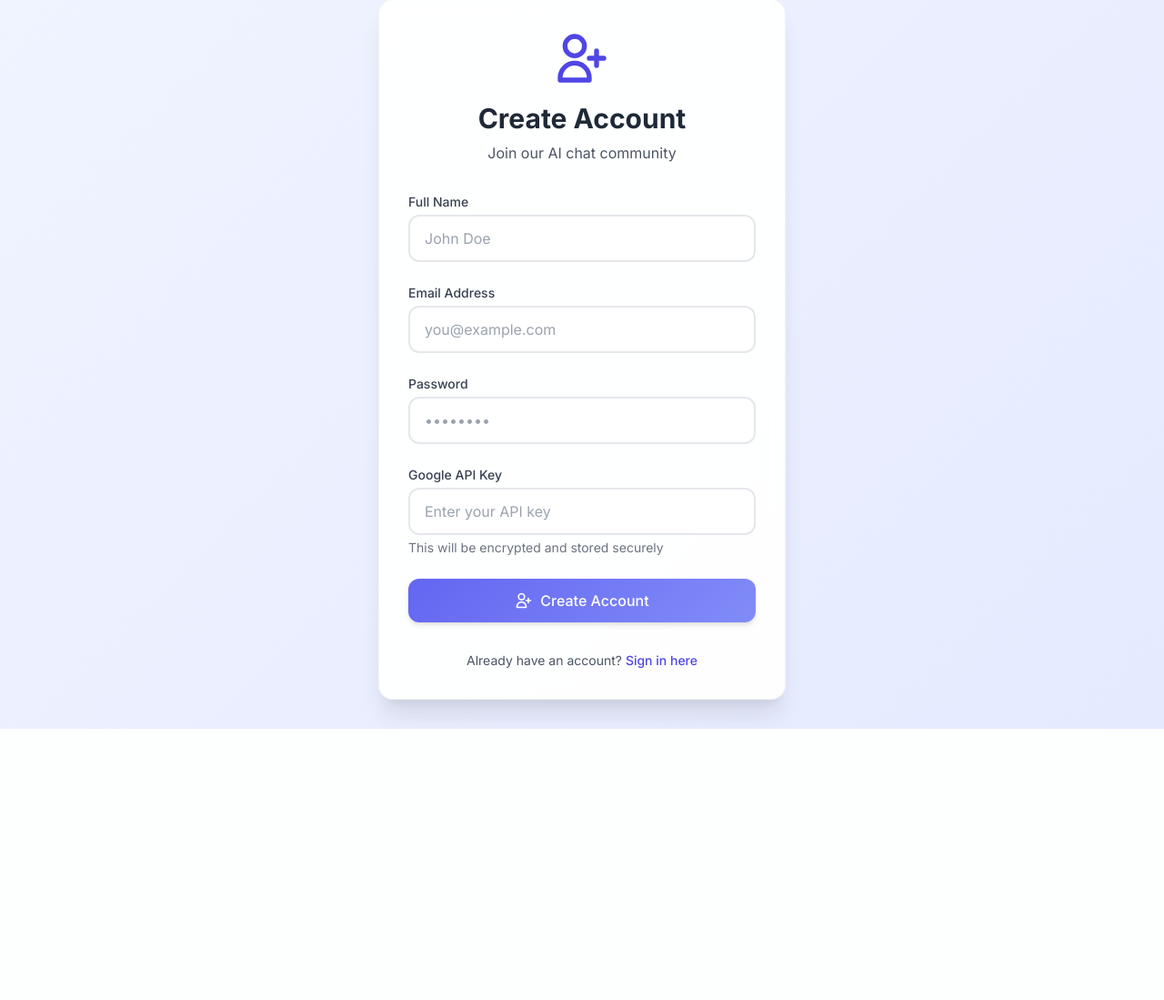
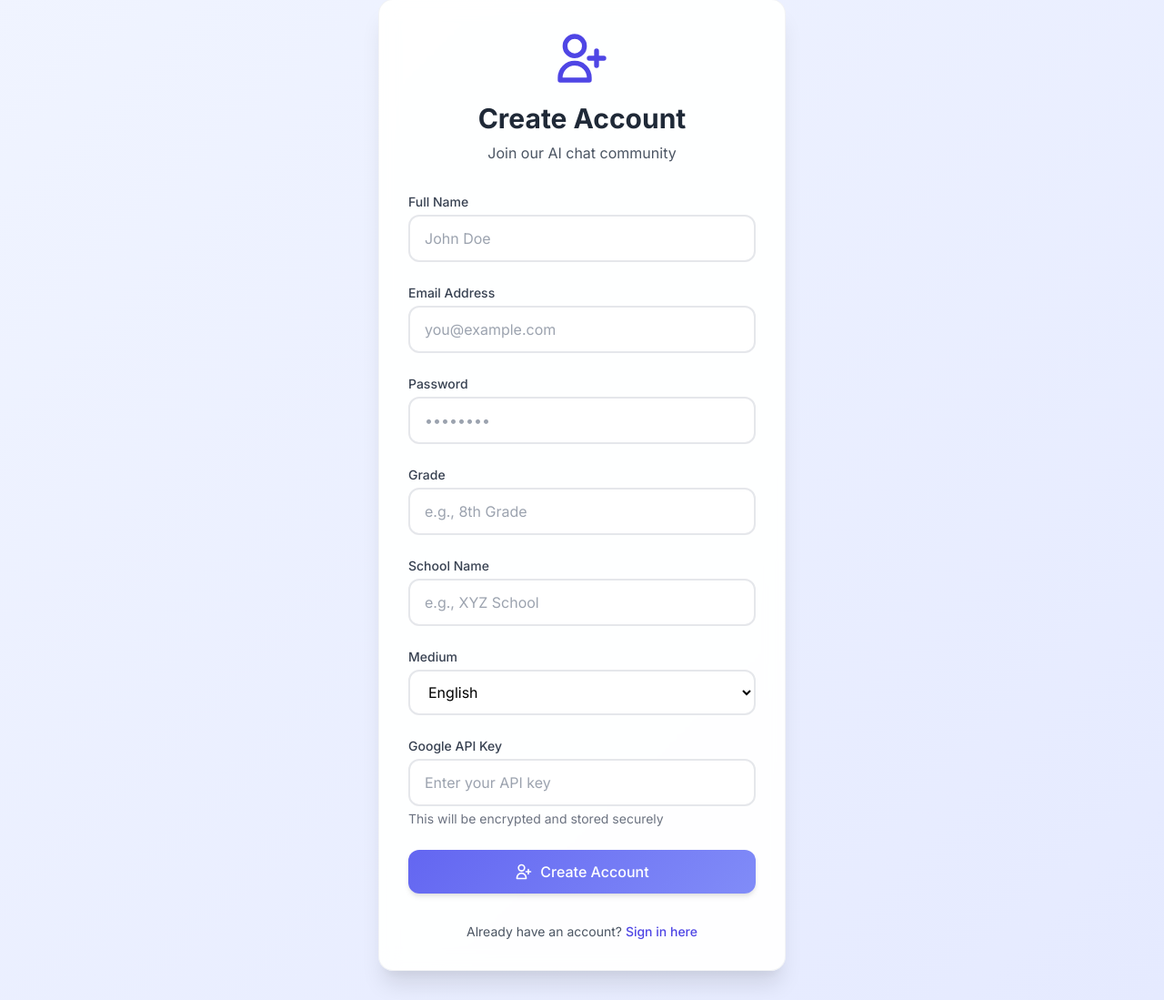
Before and after one commit to hamza5588/educationflaskapp, a Flask app: page /signup in a window 1280 px wide. Shown: the part 33-1132 px from the top of the page at 91% size. Before the commit the page ends 834 px from the top, so only its background shows below. Run offline with Flask 3, Linux system fonts and the light colour scheme.

Commit message:
file are added

```diff
--- a/app.py
+++ b/app.py
@@ -1,4 +1,199 @@
-# app.py
+# # app.py
+# from flask import Flask, render_template, request, redirect, url_for, flash, session, jsonify
+# from functools import wraps
+# import sqlite3
+# import hashlib
+# from datetime import datetime
+# from langchain_google_genai import ChatGoogleGenerativeAI
+
+# app = Flask(__name__)
+# app.secret_key = 'your_secret_key_here'  # Change this to a secure secret key
+
+# # Database functions
+# def init_db():
+#     conn = sqlite3.connect('users.db')
+#     c = conn.cursor()
+#     c.execute('''
+#         CREATE TABLE IF NOT EXISTS users (
+#             name TEXT,
+#             email TEXT PRIMARY KEY,
+#             password TEXT,
+#             api_key TEXT,
+#             grade TEXT,
+#             school TEXT,
+#             medium TEXT
+#         )
+#     ''')
+#     conn.commit()
+#     conn.close()
+
+
+# def hash_password(password):
+#     return hashlib.sha256(password.encode()).hexdigest()
+
+# def save_user(name, email, password, api_key, grade, school, medium):
+#     conn = sqlite3.connect('users.db')
+#     c = conn.cursor()
+#     try:
+#         c.execute(
+#             "INSERT INTO users (name, email, password, api_key, grade, school, medium) VALUES (?, ?, ?, ?, ?, ?, ?)",
+#             (name, email, hash_password(password), api_key, grade, school, medium)
+#         )
+#         conn.commit()
+#         return True
+#     except sqlite3.IntegrityError:
+#         return False
+#     finally:
+#         conn.close()
+
+
+
+# def get_user(email, password):
+#     conn = sqlite3.connect('users.db')
+#     c = conn.cursor()
+#     c.execute(
+#         "SELECT * FROM users WHERE email=? AND password=?",
+#         (email, hash_password(password))
+#     )
+#     user = c.fetchone()
+#     conn.close()
+#     return user
+
+
+# def update_api_key(email, new_api_key):
+#     conn = sqlite3.connect('users.db')
+#     c = conn.cursor()
+#     c.execute(
+#         "UPDATE users SET api_key=? WHERE email=?",
+#         (new_api_key, email)
+#     )
+#     conn.commit()
+#     conn.close()
+
+# # Login decorator
+# def login_required(f):
+#     @wraps(f)
+#     def decorated_function(*args, **kwargs):
+#         if 'user' not in session:
+#             return redirect(url_for('login'))
+#         return f(*args, **kwargs)
+#     return decorated_function
+
+# # Routes
+# @app.route('/')
+# def index():
+#     if 'user' in session:
+#         return redirect(url_for('chat'))
+#     return redirect(url_for('login'))
+
+# @app.route('/login', methods=['GET', 'POST'])
+# def login():
+#     if request.method == 'POST':
+#         email = request.form['email']
+#         password = request.form['password']
+
+#         user = get_user(email, password)
+#         if user:
+#             session['user'] = {
+#                 'name': user[0],
+#                 'email': user[1],
+#                 'api_key': user[3],
+#                 'grade': user[4],
+#                 'school': user[5],
+#                 'medium': user[6]
+#             }
+#             flash('Welcome back!', 'success')
+#             return redirect(url_for('chat'))
+#         flash('Invalid credentials!', 'error')
+#     return render_template('login.html')
+
+
+# @app.route('/signup', methods=['GET', 'POST'])
+# def signup():
+#     if request.method == 'POST':
+#         name = request.form['name']
+#         email = request.form['email']
+#         password = request.form['password']
+#         api_key = request.form['api_key']
+#         grade = request.form['grade']
+#         school = request.form['school']
+#         medium = request.form['medium']
+
+#         if save_user(name, email, password, api_key, grade, school, medium):
+#             flash('Account created successfully!', 'success')
+#             return redirect(url_for('login'))
+#         flash('Email already exists!', 'error')
+#     return render_template('signup.html')
+
+
+# @app.route('/chat')
+# @login_required
+# def chat():
+#     return render_template('chat.html', user=session['user'])
+
+# @app.route('/send_message', methods=['POST'])
+# @login_required
+# def send_message():
+#     data = request.json
+#     user_message = data.get('message')
+
+#     if user_message:
+#         llm = ChatGoogleGenerativeAI(
+#             model="gemini-1.5-pro",
+#             google_api_key=session['user']['api_key'],
+#             temperature=0.1,
+#             max_tokens=150,
+#             timeout=10,
+#             max_retries=1
+#         )
+
+#         user_context = {
+#             "name": session['user']['name'],
+#             "grade": session['user'].get('grade'),
+#             "school": session['user'].get('school'),
+#             "medium": session['user'].get('medium')
+#         }
+
+#         full_message = f"Context: {user_context}\nMessage: {user_message}"
+
+#         try:
+#             response = llm.invoke(full_message)
+#             return jsonify({
+#                 'status': 'success',
+#                 'response': response.content
+#             })
+#         except Exception as e:
+#             return jsonify({
+#                 'status': 'error',
+#                 'message': str(e)
+#             })
+
+#     return jsonify({
+#         'status': 'error',
+#         'message': 'No message provided'
+#     })
+
+
+# @app.route('/update_api_key', methods=['POST'])
+# @login_required
+# def update_api_key_route():
+#     new_api_key = request.form['api_key']
+#     if new_api_key:
+#         update_api_key(session['user']['email'], new_api_key)
+#         session['user']['api_key'] = new_api_key
+#         flash('API Key updated successfully!', 'success')
+#     return redirect(url_for('chat'))
+
+# @app.route('/logout')
+# def logout():
+#     session.pop('user', None)
+#     return redirect(url_for('login'))
+
+# if __name__ == '__main__':
+#     init_db()
+#     app.run(debug=True)
+
+
 from flask import Flask, render_template, request, redirect, url_for, flash, session, jsonify
 from functools import wraps
 import sqlite3
@@ -18,7 +213,21 @@ def init_db():
             name TEXT,
             email TEXT PRIMARY KEY,
             password TEXT,
-            api_key TEXT
+            api_key TEXT,
+            grade TEXT,
+            school TEXT,
+            medium TEXT
+        )
+    ''')
+    c.execute('''
+        CREATE TABLE IF NOT EXISTS chat_history (
+            id INTEGER PRIMARY KEY AUTOINCREMENT,
+            user_email TEXT,
+            message TEXT,
+            response TEXT,
+            validation TEXT,
+            timestamp DATETIME DEFAULT CURRENT_TIMESTAMP,
+            FOREIGN KEY (user_email) REFERENCES users(email)
         )
     ''')
     conn.commit()
@@ -27,13 +236,13 @@ def init_db():
 def hash_password(password):
     return hashlib.sha256(password.encode()).hexdigest()
 
-def save_user(name, email, password, api_key):
+def save_user(name, email, password, api_key, grade, school, medium):
     conn = sqlite3.connect('users.db')
     c = conn.cursor()
     try:
         c.execute(
-            "INSERT INTO users (name, email, password, api_key) VALUES (?, ?, ?, ?)",
-            (name, email, hash_password(password), api_key)
+            "INSERT INTO users (name, email, password, api_key, grade, school, medium) VALUES (?, ?, ?, ?, ?, ?, ?)",
+            (name, email, hash_password(password), api_key, grade, school, medium)
         )
         conn.commit()
         return True
@@ -53,15 +262,39 @@ def get_user(email, password):
     conn.close()
     return user
 
-def update_api_key(email, new_api_key):
+def save_chat_history(user_email, message, response, validation=None):
     conn = sqlite3.connect('users.db')
     c = conn.cursor()
     c.execute(
-        "UPDATE users SET api_key=? WHERE email=?",
-        (new_api_key, email)
+        "INSERT INTO chat_history (user_email, message, response, validation, timestamp) VALUES (?, ?, ?, ?, datetime('now'))",
+        (user_email, message, response, validation)
     )
     conn.commit()
     conn.close()
+
+def validate_with_ai(user_message, generated_response):
+    checker_llm = ChatGoogleGenerativeAI(
+        model="gemini-1.5-pro",
+        google_api_key="your_google_api_key_for_checker",
+        temperature=0.1,
+        max_tokens=150,
+        timeout=10,
+        max_retries=1
+    )
+
+    validation_prompt = (
+        f"Validate the following response for accuracy and relevance.\n"
+        f"User Message: {user_message}\n"
+        f"Generated Response: {generated_response}\n"
+        f"Does the response accurately and relevantly address the user's message? "
+        f"Respond with 'Yes' or 'No', and explain why."
+    )
+
+    try:
+        validation_response = checker_llm.invoke(validation_prompt)
+        return validation_response.content
+    except Exception as e:
+        return f"Validation Error: {e}"
 
 # Login decorator
 def login_required(f):
@@ -90,7 +323,10 @@ def login():
             session['user'] = {
                 'name': user[0],
                 'email': user[1],
-                'api_key': user[3]
+                'api_key': user[3],
+                'grade': user[4],
+                'school': user[5],
+                'medium': user[6]
             }
             flash('Welcome back!', 'success')
             return redirect(url_for('chat'))
@@ -104,8 +340,11 @@ def signup():
         email = request.form['email']
         password = request.form['password']
         api_key = request.form['api_key']
+        grade = request.form['grade']
+        school = request.form['school']
+        medium = request.form['medium']
 
-        if save_user(name, email, password, api_key):
+        if save_user(name, email, password, api_key, grade, school, medium):
             flash('Account created successfully!', 'success')
             return redirect(url_for('login'))
         flash('Email already exists!', 'error')
@@ -126,17 +365,44 @@ def send_message():
         llm = ChatGoogleGenerativeAI(
             model="gemini-1.5-pro",
             google_api_key=session['user']['api_key'],
-            temperature=0.1,
+            temperature=0.5,  # Adjust temperature for more human-like randomness
             max_tokens=150,
             timeout=10,
             max_retries=1
         )
 
+        user_context = {
+            "name": session['user']['name'],
+            "grade": session['user'].get('grade'),
+            "medium": session['user'].get('medium'),
+            "school": session['user'].get('school')
+        }
+
+        # Include context in the prompt
+        full_message = (
+            f"You are an AI assistant for students. Your goal is to be conversational and friendly.\n"
+            f"Student Name: {user_context['name']}\n"
+            f"Grade: {user_context['grade']}\n"
+            f"Medium: {user_context['medium']}\n"
+            f"School: {user_context['school']}\n"
+            f"Message from {user_context['name']}: {user_message}\n"
+            f"Respond like a friendly and knowledgeable assistant."
+        )
+
         try:
-            response = llm.invoke(user_message)
+            response = llm.invoke(full_message)
+            generated_response = response.content
+
+            # Validate the response using the Checker Agent
+            validation_result = validate_with_ai(user_message, generated_response)
+
+            # Save conversation and validation result to the database
+            save_chat_history(session['user']['email'], user_message, generated_response, validation_result)
+
             return jsonify({
                 'status': 'success',
-                'response': response.content
+                'response': generated_response,
+                'validation': validation_result
             })
         except Exception as e:
             return jsonify({
@@ -149,12 +415,28 @@ def send_message():
         'message': 'No message provided'
     })
 
+
+@app.route('/history', methods=['GET'])
+@login_required
+def get_history():
+    conn = sqlite3.connect('users.db')
+    c = conn.cursor()
+    c.execute("SELECT message, response, validation, timestamp FROM chat_history WHERE user_email=? ORDER BY timestamp DESC",
+              (session['user']['email'],))
+    history = c.fetchall()
+    conn.close()
+    return jsonify(history)
+
 @app.route('/update_api_key', methods=['POST'])
 @login_required
 def update_api_key_route():
     new_api_key = request.form['api_key']
     if new_api_key:
-        update_api_key(session['user']['email'], new_api_key)
+        conn = sqlite3.connect('users.db')
+        c = conn.cursor()
+        c.execute("UPDATE users SET api_key=? WHERE email=?", (new_api_key, session['user']['email']))
+        conn.commit()
+        conn.close()
         session['user']['api_key'] = new_api_key
         flash('API Key updated successfully!', 'success')
     return redirect(url_for('chat'))
--- a/templates/signup.html
+++ b/templates/signup.html
@@ -26,6 +26,22 @@
             <input type="password" name="password" required class="form-input w-full" placeholder="••••••••">
         </div>
         <div>
+            <label class="block text-sm font-medium text-gray-700 mb-1">Grade</label>
+            <input type="text" name="grade" required class="form-input w-full" placeholder="e.g., 8th Grade">
+        </div>
+        <div>
+            <label class="block text-sm font-medium text-gray-700 mb-1">School Name</label>
+            <input type="text" name="school" required class="form-input w-full" placeholder="e.g., XYZ School">
+        </div>
+        <div>
+            <label class="block text-sm font-medium text-gray-700 mb-1">Medium</label>
+            <select name="medium" required class="form-input w-full">
+                <option value="English">English</option>
+                <option value="Urdu">Urdu</option>
+            </select>
+        </div>
+
+        <div>
             <label class="block text-sm font-medium text-gray-700 mb-1">Google API Key</label>
             <input type="password" name="api_key" required class="form-input w-full" placeholder="Enter your API key">
             <p class="mt-1 text-sm text-gray-500">This will be encrypted and stored securely</p>
```
Also changed, not shown: templates/chat.html (+7 -0 lines), users.db, 2 other files.
